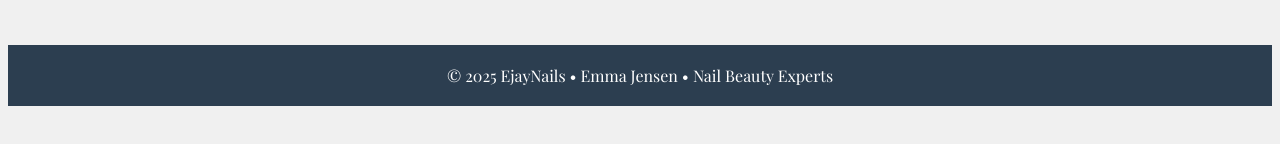
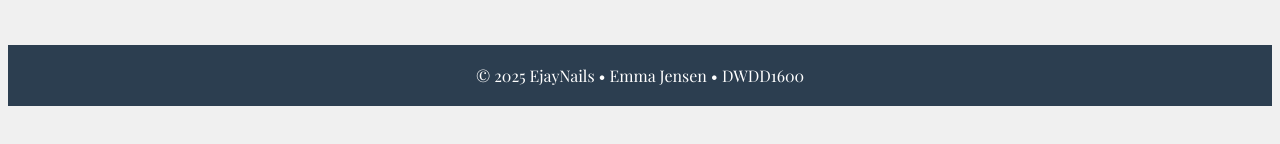
Before and after one commit to emmajensen03/dwdd1600, a plain HTML site: page 04intro-css/products.html in a window 1280 px wide. Shown: the part 512-656 px from the top of the page. Drawn offline with nearby package versions, Linux system fonts and the light colour scheme; a web font is replaced by a local one.

Commit message:
Update products.html

```diff
--- a/04intro-css/products.html
+++ b/04intro-css/products.html
@@ -43,7 +43,7 @@
 
     <!-- Footer -->
     <footer>
-        <p>&copy; 2025 EjayNails &bull; Emma Jensen &bull; Nail Beauty Experts</p>
+        <p>&copy; 2025 EjayNails &bull; Emma Jensen &bull; DWDD1600</p>
     </footer>
 </body>
 </html>
```
